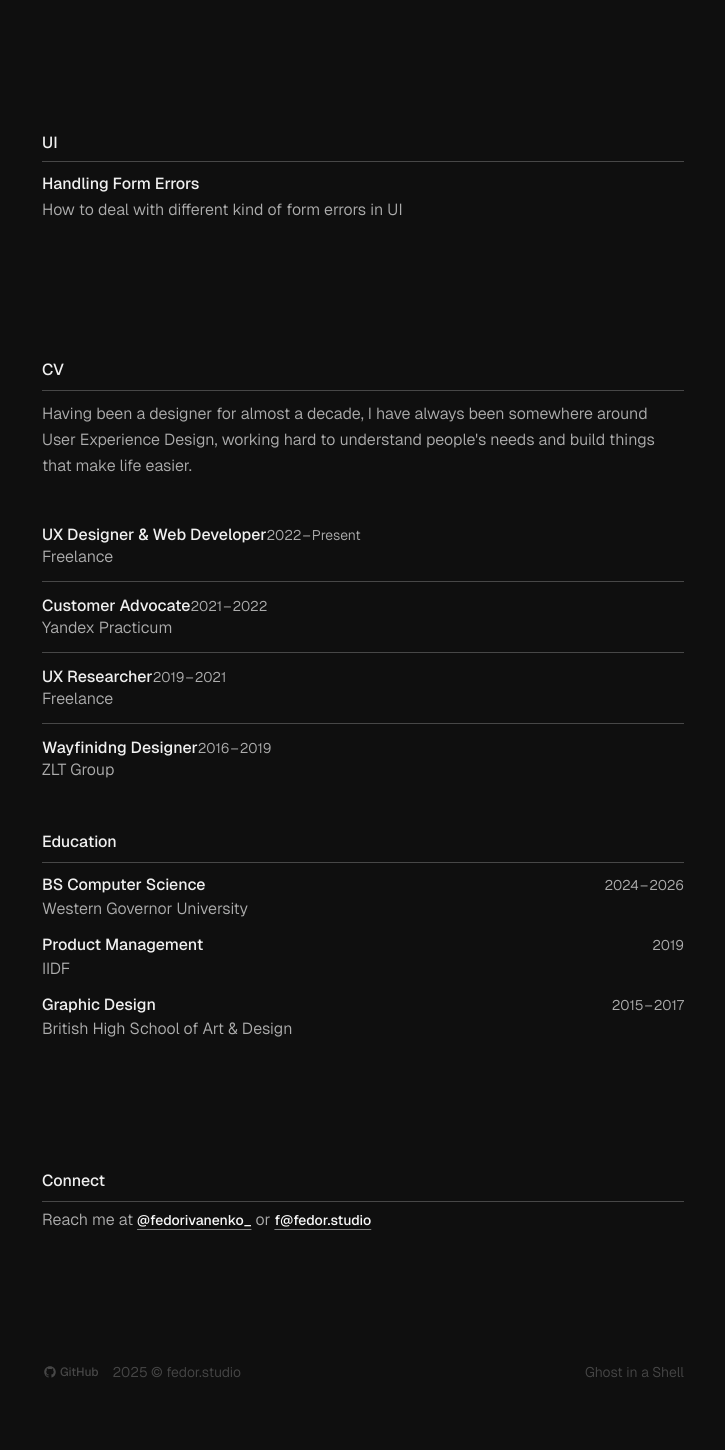
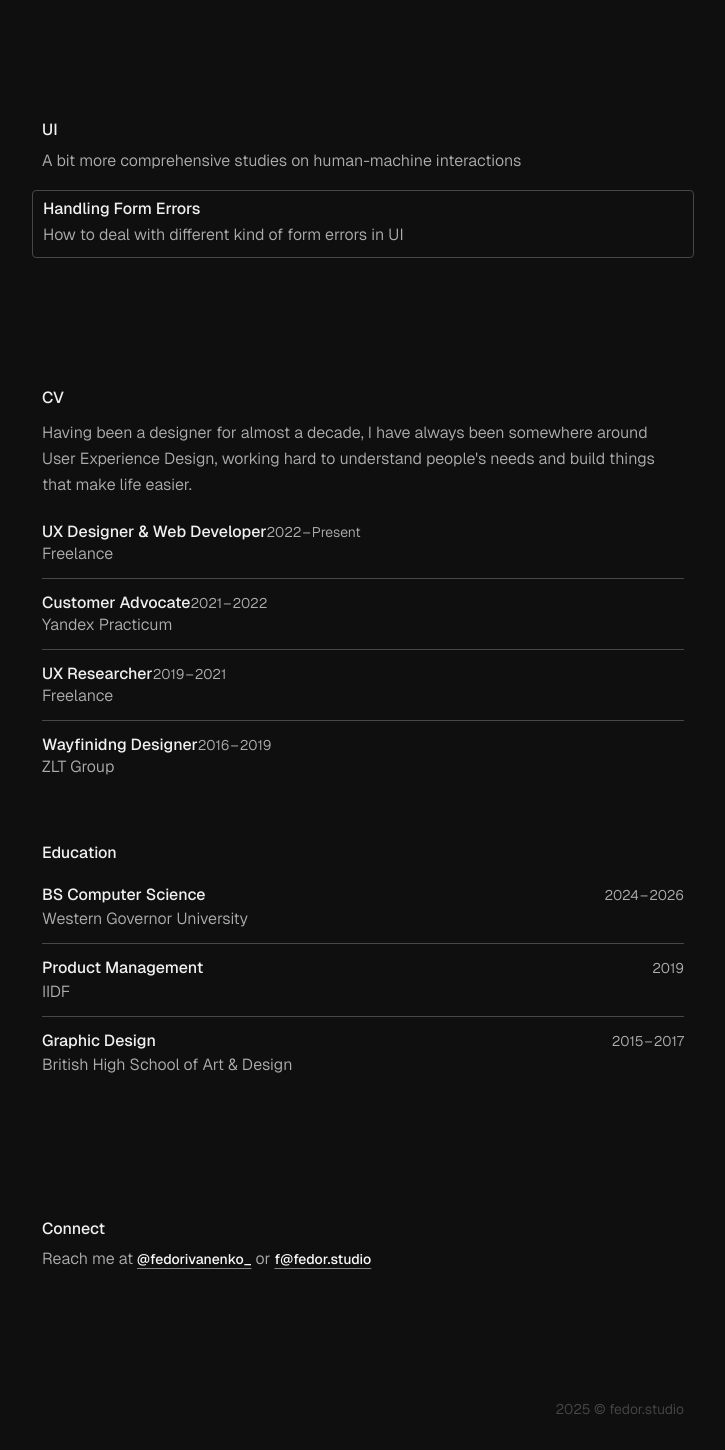
Before and after one commit to fedorivanenko/fedor-ivanenko-personal-website, a Next.js app: page / in a window 1280 px wide. Shown: the part 360-1810 px from the top of the page, without its empty margins (277-1002 px from the left). Before the commit the page ends 1784 px from the top, so only its background shows below. Built offline with nearby package versions, Linux system fonts and the light colour scheme.

Commit message:
small layout fixes

```diff
--- a/app/(components)/bio/bio-panel.tsx
+++ b/app/(components)/bio/bio-panel.tsx
@@ -1,9 +1,7 @@
 export default function BioPanel() {
   return (
-    <section className="flex flex-col w-full ">
-      <div className="w-full border-b border-border flex pb-2 mb-2.5">
+    <section className="flex flex-col w-full space-y-1.5">
         <h2 className="mr-auto">Today</h2>
-      </div>
       <p className="text-muted-foreground space-y-4 leading-relaxed">
         <span className="sm:inline inline-block">
           I work as a freelance UX designer and React developer. I love to create
--- a/app/(components)/contact/contact-panel.tsx
+++ b/app/(components)/contact/contact-panel.tsx
@@ -1,22 +1,26 @@
+//import { EnvelopeOpenIcon } from "@radix-ui/react-icons";
 import { Button } from "../../../components/ui/button";
 import Link from "next/link";
 
 export default function ContactPanel() {
   return (
-    <section className="max-w-full">
-      <div className="w-full pb-2 mb-1.5 border-b border-border flex">
-        <h2 className="mr-auto font-medium">Connect</h2>
-      </div>
+    <section className="max-w-full space-y-1.5">
+      <h2 className="mr-auto font-medium">Connect</h2>
       <div className="text-muted-foreground">
         Reach me at{" "}
-        <Button className="px-0" variant="link" size='inline' asChild>
+        <Button className="px-0" variant="link" size="inline" asChild>
           <Link href="https://x.com/fedorivanenko_" target="_blank">
-          @fedorivanenko_
+            @fedorivanenko_
           </Link>
         </Button>{" "}
         or{" "}
-        <Button className="px-0" variant="link" size='inline' asChild>
-          <Link href="mailto:f@fedor.studio" target="_blank">
+        <Button className="px-0" variant="link" size="inline" asChild>
+          <Link
+          href="mailto:f@fedor.studio"
+          target="_blank"
+          className="inline-flex"
+          //<EnvelopeOpenIcon/>
+          >
             f@fedor.studio
           </Link>
         </Button>
--- a/app/(components)/cv/cv-panel.tsx
+++ b/app/(components)/cv/cv-panel.tsx
@@ -9,24 +9,20 @@ import EduPanel from "./edu-panel";
 
 export default function CVPanel() {
   return (
-    <section className="w-full">
-      <div className="w-full pb-2 mb-2.5 border-b border-border flex">
-        <h2 className="mr-auto font-medium">CV</h2>
-        {/*
+    <section className="w-full space-y-2.5">
+      <h2 className="mr-auto font-medium">CV</h2>
+      {/*
         <Button className="text-xs translate-y-0.5" size="tiny" variant="ghost">
           <DownloadIcon style={{ width: "12px", height: "12px" }} />
           <span>Download CV</span>
         </Button>
          */}
-      </div>
-      <span className="text-muted-foreground space-y-5 leading-relaxed">
-        <p>
-          Having been a designer for almost a decade, I have always been
-          somewhere around User Experience Design, working hard to understand
-          people{"'"}s needs and build things that make life easier.
-        </p>
-      </span>
-      <Accordion collapsible type="single" className="py-8 pb-9">
+      <p className="text-muted-foreground space-y-5 leading-relaxed">
+        Having been a designer for almost a decade, I have always been somewhere
+        around User Experience Design, working hard to understand people{"'"}s
+        needs and build things that make life easier.
+      </p>
+      <Accordion collapsible type="single" className="pb-10">
         {jobList.map((job) => (
           <CVelement job={job} key={job.jobTitle} />
         ))}
--- a/app/(components)/cv/edu-panel.tsx
+++ b/app/(components)/cv/edu-panel.tsx
@@ -3,11 +3,9 @@ import EducationElement from "./education-element";
 
 export default function EduPanel() {
   return (
-    <section className="w-full">
-      <div className="w-full pb-2 mb-2.5 border-b border-border flex">
-        <h3 className="mr-auto font-medium">Education</h3>
-      </div>
-      <div className="space-y-3">
+    <section className="w-full space-y-1.5">
+      <h3 className="mr-auto font-medium">Education</h3>
+      <div className="divide-y divide-border">
         {eduList.map((item) => (
           <EducationElement item={item} key={item.schoolName} />
         ))}
--- a/app/(components)/cv/education-element.tsx
+++ b/app/(components)/cv/education-element.tsx
@@ -2,7 +2,7 @@ import { EducationType } from "./cv-data";
 
 export default function EducationElement({item}:{item:EducationType}) {
     return (
-      <div>
+      <div className="py-3">
         <div className="flex sm:items-center flex-col sm:flex-row">
           <p className="sm:ml-auto sm:order-last text-xs mb-0.5 sm:mb-0 sm:text-sm leading-none mt-0 text-muted-foreground space-x-[1px] flex">
             <span>{item.timeline.start}</span>
--- a/app/(components)/snippets/snippet-element.tsx
+++ b/app/(components)/snippets/snippet-element.tsx
@@ -1,45 +1,15 @@
 import Link from "next/link";
-
-{
-  /*
-  import { ArrowTopRightIcon } from "@radix-ui/react-icons";
-  import { Badge } from "../ui/badge";
-  const techs = [
-    "React.useFormState",
-    "@motion",
-    "@react-hook-form",
-    "@zod",
-    "@shadcn/ui",
-  ];
-   */
-}
 
 export default function SnippetElement() {
   return (
     <Link href="/ui/form-errors">
-      <div className=" block space-y-1.5 relative hover:bg-input/30 w-[calc(100%+1.25rem)] -translate-x-2.5 py-2 px-2.5">
-        {/*
-        <div className="flex text-sm space-x-3 w-full">
-          {techs.map((tech) => (
-            <Badge key={tech} variant="ghost">
-              {tech}
-            </Badge>
-          ))}
-        </div>
-       */}
-        <div className="flex items-center">
-          <p className="font-medium leading-none underline-offset-4 hover:cursor-pointer">
-            Handling Form Errors
-          </p>
-        </div>
+      <div className=" block space-y-1.5 relative hover:bg-input/30 w-[calc(100%+1.25rem)] -translate-x-2.5 py-2.5 px-2.5 border border-border rounded hover:cursor-pointer transition-colors">
+        <p className="font-medium leading-none underline-offset-4 hover:cursor-pointer">
+          Handling Form Errors
+        </p>
         <p className="flex gap-1.5 w-full text-muted-foreground">
           How to deal with different kind of form errors in UI
         </p>
-        {/*
-      <span className="absolute top-0 right-2.5 z-10">
-        <ArrowTopRightIcon style={{ width: "15px", height: "15px" }} />
-      </span>
-         */}
       </div>
     </Link>
   );
--- a/app/(components)/snippets/snippets-panel.tsx
+++ b/app/(components)/snippets/snippets-panel.tsx
@@ -1,14 +1,14 @@
-import { Separator } from "../../../components/ui/separator";
+//import { Separator } from "../../../components/ui/separator";
 import SnippetElement from "./snippet-element";
 
 export default function SnippetsPanel() {
   return (
     <div className="space-y-1.5">
-      <div className="w-full flex flex-col">
-        <h2 className="mr-auto font-medium mb-1.5">UI</h2>
-        <Separator />
-      </div>
-      <div className="space-y-6 flex flex-col">
+      <h2 className="mr-auto font-medium">UI</h2>
+      <p className="text-muted-foreground space-y-5 leading-relaxed">
+        A bit more comprehensive studies on human-machine interactions
+      </p>
+      <div className="flex flex-col pt-2.5">
         <SnippetElement />
       </div>
     </div>
--- a/components/layout/footer.tsx
+++ b/components/layout/footer.tsx
@@ -1,19 +1,28 @@
+/*
 import { GitHubLogoIcon } from "@radix-ui/react-icons";
 import { Button } from "../ui/button";
 import Link from "next/link";
-
+*/
 
 
 export default function Footer() {
   return (
     <div className="flex flex-col sm:flex-row gap-1.5 w-[calc(100%+0.375rem)] -translate-x-1.5 text-sm text-border sm:items-center mt-auto relative">
-      <Button size="tiny" variant="ghost" asChild className="absolute bottom-0 right-0 sm:relative">
+      {/*
+      <Button
+        size="tiny"
+        variant="ghost"
+        asChild
+        className="absolute bottom-0 right-0 sm:relative ml-auto "
+      >
         <Link target="_blank" href="https://github.com/fedorivanenko">
           <GitHubLogoIcon style={{ width: "12px", height: "12px" }} /> GitHub
         </Link>
       </Button>
-      <span>2025 © fedor.studio</span>
-      <span className="sm:ml-auto">Ghost in a Shell</span>
+      <span className="">Ghost in a Shell</span>
+      */}
+      <span className="ml-auto">2025 © fedor.studio</span>
+
     </div>
   );
 }
```
